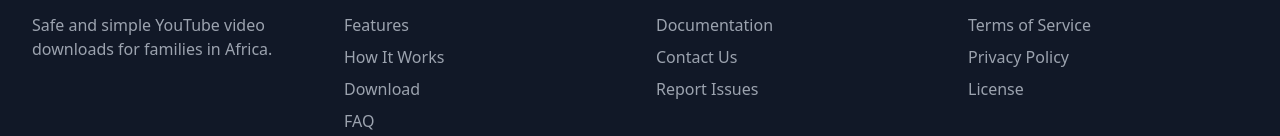
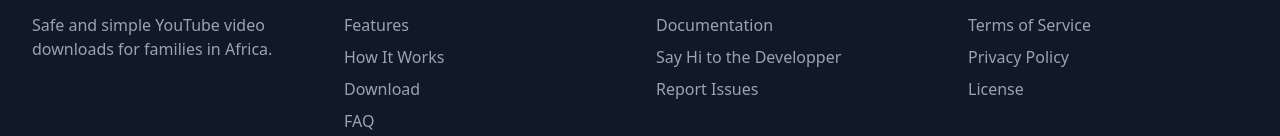
Before and after one commit to Wambaforestin/site-youtube-downloader-app, a plain HTML site: page index.html in a window 1280 px wide. Shown: the part 4389-4525 px from the top of the page. Drawn offline with nearby package versions, Linux system fonts and the light colour scheme.

Commit message:
update .gitignore to include setup files and image formats; modify link text in index.html

```diff
--- a/index.html
+++ b/index.html
@@ -351,7 +351,7 @@
             <h4 class="text-lg font-semibold mb-4">Support</h4>
             <ul class="space-y-2">
               <li><a href="#" class="text-gray-400 hover:text-white">Documentation</a></li>
-              <li><a href="#" class="text-gray-400 hover:text-white">Contact Us</a></li>
+              <li><a href="#" class="text-gray-400 hover:text-white">Say Hi to the Developper</a></li>
               <li><a href="#" class="text-gray-400 hover:text-white">Report Issues</a></li>
             </ul>
           </div>
```
Also changed, not shown: 1 other file.
